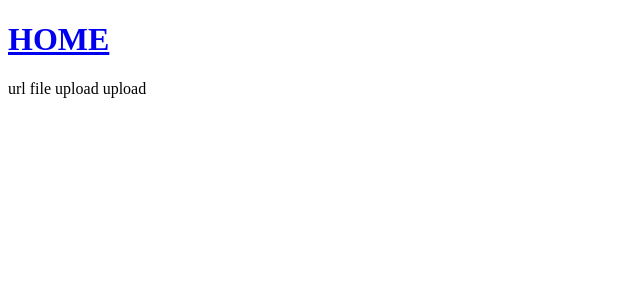
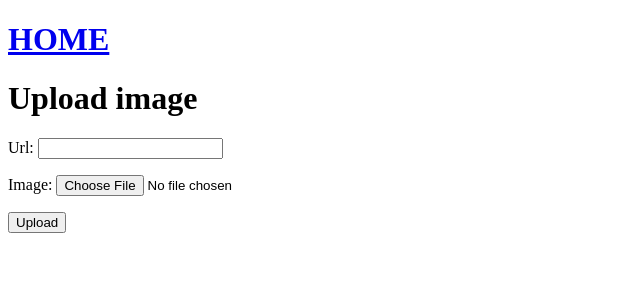
Before and after one commit to egolodnikov/upload_resize_images, a Django app: page /upload/ in a window 1280 px wide. Shown: the top 300 px of the page, without its empty margins (0-640 px from the left). Run offline with Django 3.2, Linux system fonts and the light colour scheme.

Commit message:
add upload images backend

```diff
--- a/images/views.py
+++ /dev/null
@@ -1,3 +0,0 @@
-from django.shortcuts import render
-
-# Create your views here.
--- /dev/null
+++ b/templates/upload/form_add.html
@@ -0,0 +1,9 @@
+{% extends 'base.html' %}
+{% block content %}
+    <h1>Upload image</h1>
+    <form method="POST" class="post-form">
+        {% csrf_token %}
+        {{ form.as_p }}
+        <button type="submit" class="save btn btn-default">Upload</button>
+    </form>
+{% endblock %}
--- a/templates/upload/upload.html
+++ /dev/null
@@ -1,6 +0,0 @@
-{% extends 'base.html' %}
-{% block content %}
-    url
-    file upload
-    upload
-{% endblock %}
--- /dev/null
+++ b/upload/forms.py
@@ -0,0 +1,6 @@
+from django import forms
+
+
+class UploadImageForm(forms.Form):
+    url = forms.URLField(required=False)
+    image = forms.ImageField(required=False)
--- a/upload/urls.py
+++ b/upload/urls.py
@@ -1,7 +1,8 @@
 from django.urls import path
 
-from .views import UploadTemplateView
+from .views import ImageCreateView
+
 
 urlpatterns = [
-    path('upload/', UploadTemplateView.as_view(), name='upload')
+    path('upload/', ImageCreateView.as_view(), name='upload')
 ]
--- a/upload/views.py
+++ b/upload/views.py
@@ -1,5 +1,46 @@
-from django.views.generic import TemplateView
+import requests
+
+from ur_images.settings import MEDIA_ROOT
+from django.http import HttpResponseRedirect
+from django.urls import reverse_lazy
+from django.views.generic import CreateView, FormView
+
+from images.models import UploadImage
+from upload.forms import UploadImageForm
 
 
-class UploadTemplateView(TemplateView):
-    template_name = 'upload/upload.html'
+class ImageCreateView(FormView):
+    form_class = UploadImageForm
+    template_name = 'upload/form_add.html'
+    success_url = reverse_lazy('upload')
+
+    def form_valid(self, form):
+        if form.cleaned_data['url']:
+            # splice name
+            image_name = form.cleaned_data['url'].split('/')[-1]
+            # create symlink in file system
+            file_storage = f'{MEDIA_ROOT}/images/{image_name}'
+            # create symlink in images/
+            image_storage = f'images/{image_name}'
+            # create, write img_file in images/ and download image
+            f = open(file_storage, 'wb')
+            image_data = requests.get(form.cleaned_data['url'])
+            f.write(image_data.content)
+            f.close()
+            # create img object and save
+            image = UploadImage.objects.create(
+                name=image_name,
+                image=image_storage
+            )
+        elif form.data['image']:
+            name = form.data['image']
+            image_storage = f'images/{name}'
+            image = UploadImage.objects.create(
+                name=name,
+                image=image_storage
+            )
+        return HttpResponseRedirect(
+            reverse_lazy(
+                'upload'
+            )
+        )
```
Also changed, not shown: templates/home/home.html (+9 -0 lines), db.sqlite3, media/images/beautiful-water-drop-on-dandelion-260nw-789676552.jpg (added), media/images/photo-1494548162494-384bba4ab999.jpeg (added), media/images/photo-1503023345310-bd7c1de61c7d.jpeg (added), media/images/zakEc.jpg (added).
